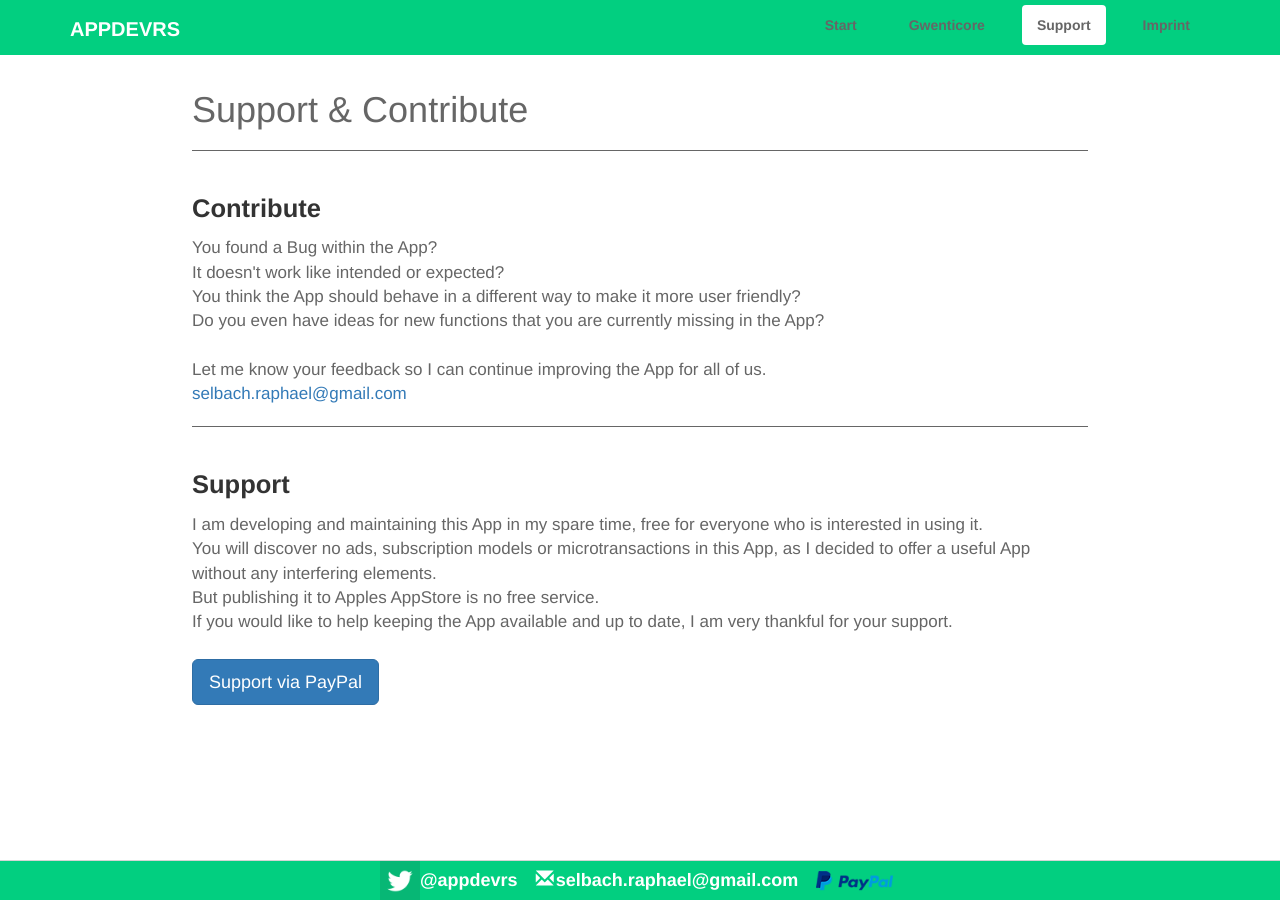
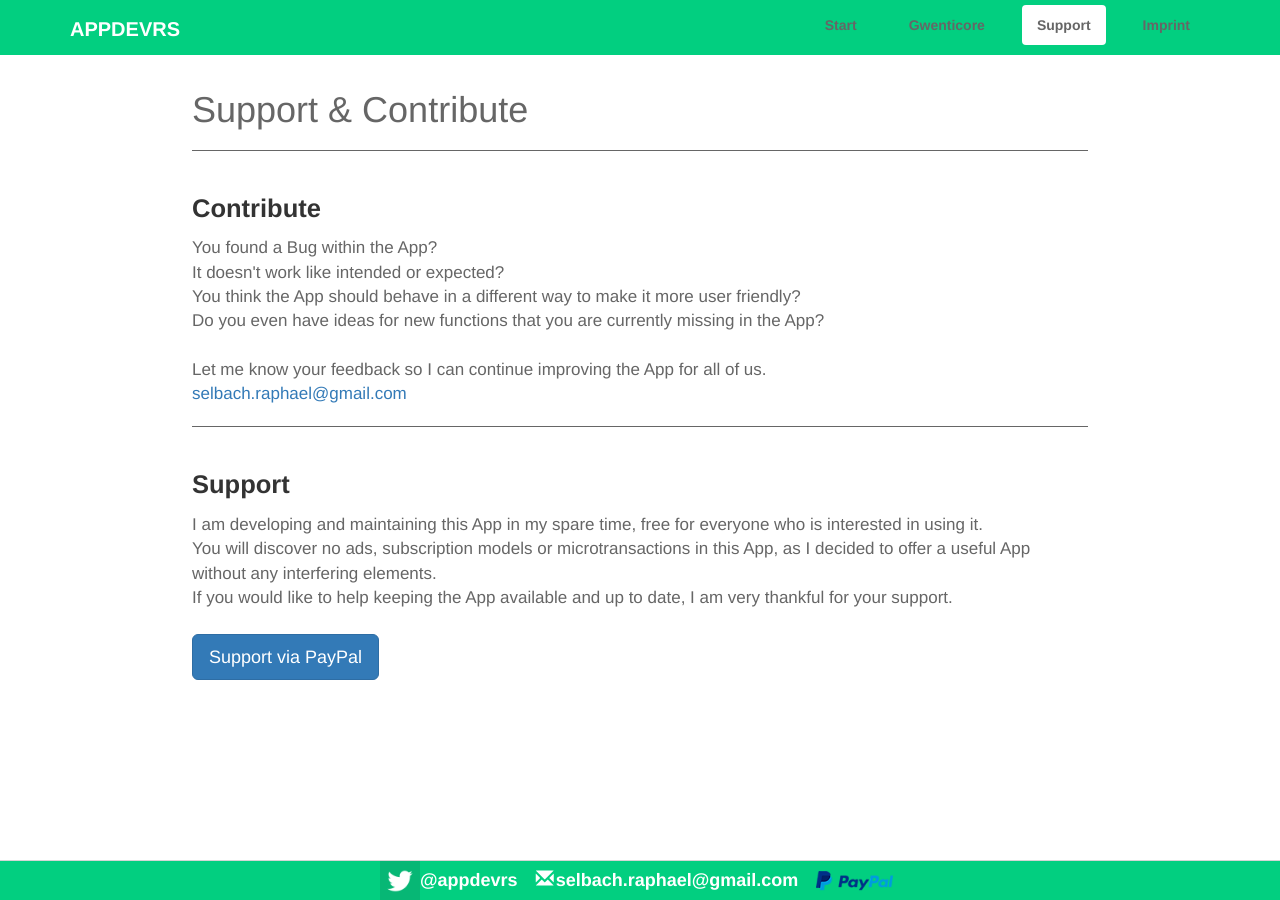
Before and after one commit to appdevrs/appdevrs.github.io, a Jekyll site: the page built from support.html, in a window 1280 px wide. Built offline with Jekyll 4.4.1, drawn with Linux system fonts in a browser that asks for light colours.

Commit message:
Update support.html

```diff
--- a/support.html
+++ b/support.html
@@ -20,7 +20,6 @@ Let me know your feedback so I can continue improving the App for all of us.<br>
 <p><strong>Support</strong></p>
 I am developing and maintaining this App in my spare time, free for everyone who is interested in using it.<br>
 You will discover no ads, subscription models or microtransactions in this App, as I decided to offer a useful App without any interfering elements.<br>
-But publishing it to Apples AppStore is no free service.<br>
 If you would like to help keeping the App available and up to date, I am very thankful for your support.<br>
 <br>
 <a class="btn btn-primary btn-lg" href="https://www.paypal.com/cgi-bin/webscr?cmd=_s-xclick&hosted_button_id=N7RHCAFCDVPTW" target="_blank" role="button">Support via PayPal</a>
```
